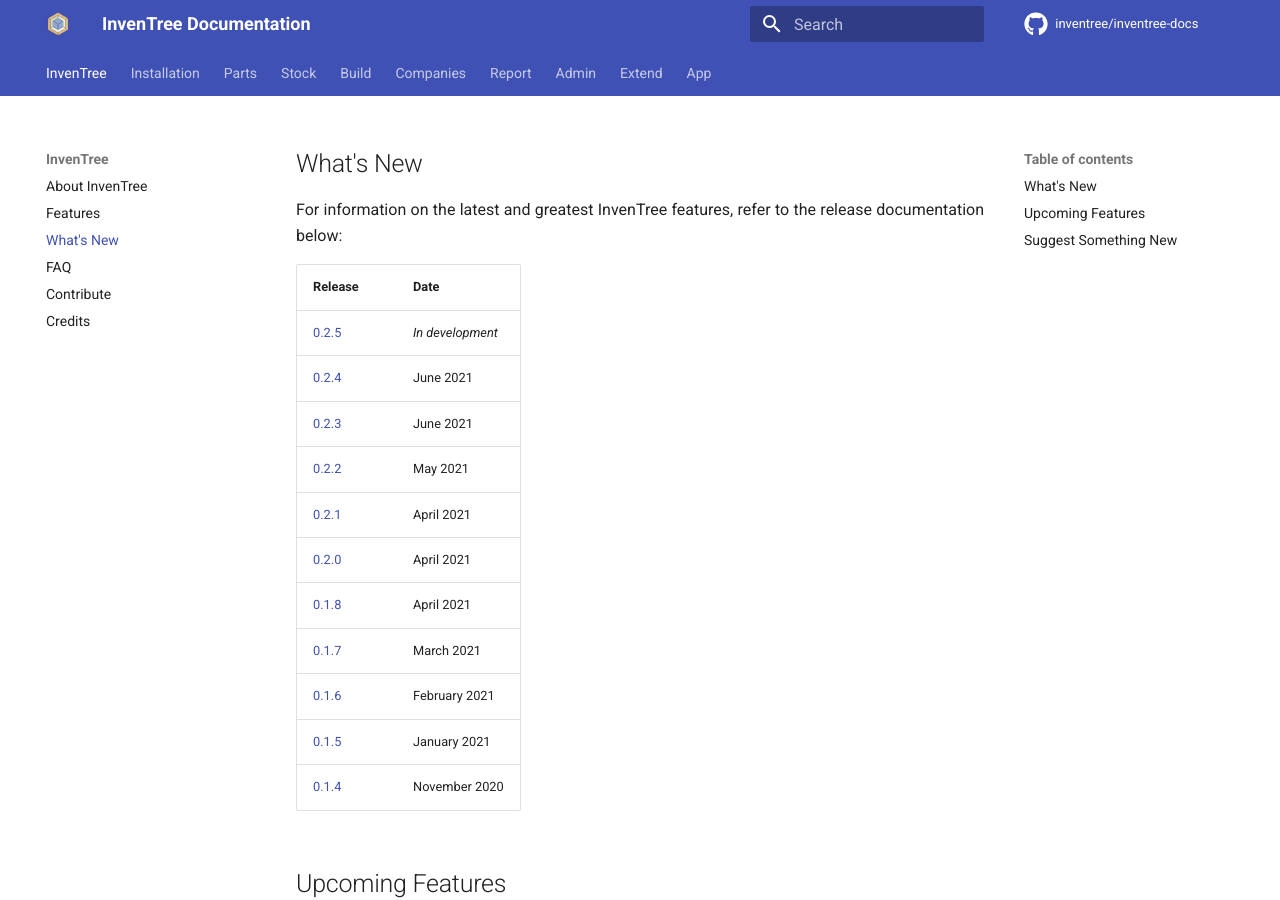
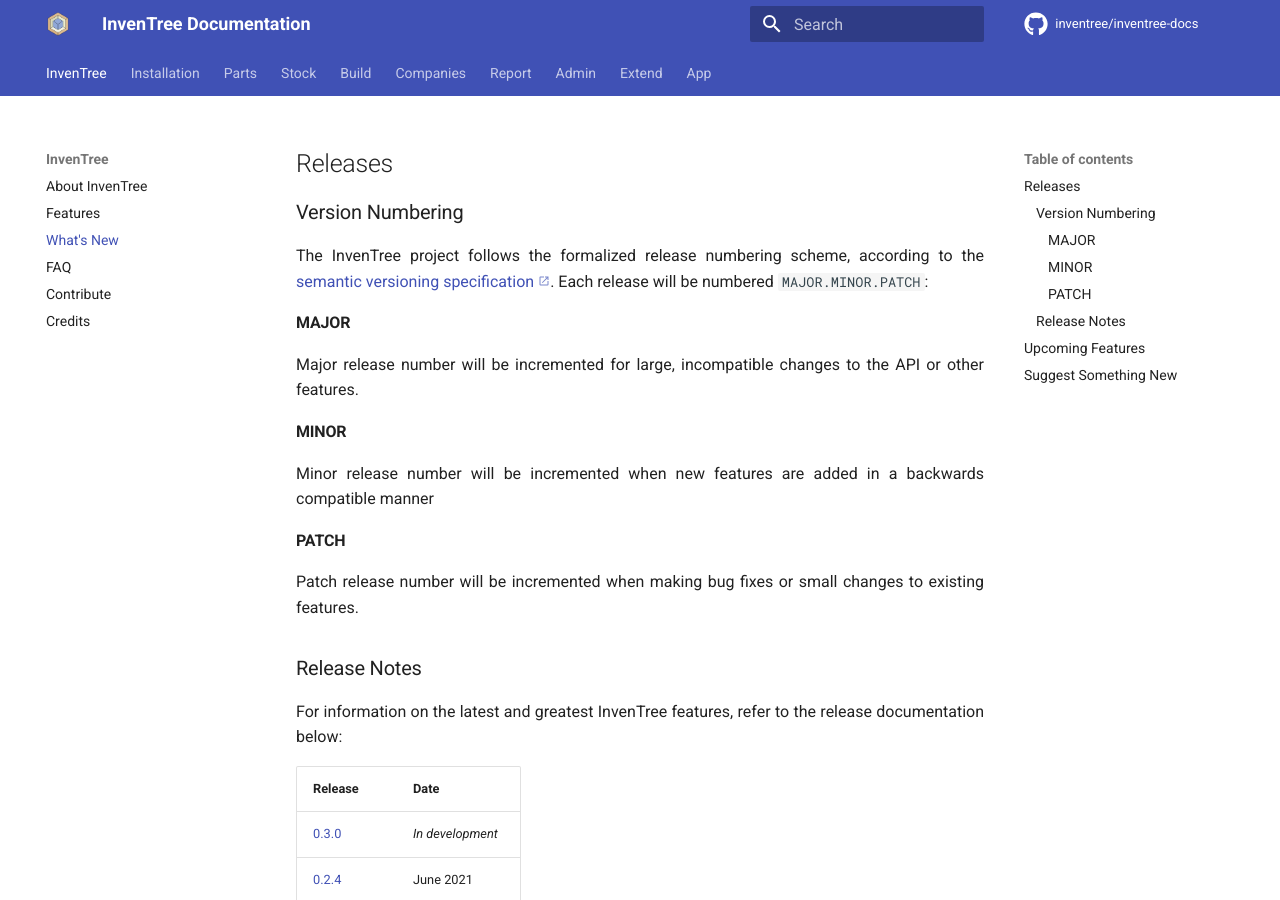
Before and after one commit to inventree/inventree-docs, an MkDocs documentation site: the page built from docs/releases/new.md, in a window 1280 px wide and 900 px high. Built offline with MkDocs 1.6.1 and Material for MkDocs 9.7.7, drawn with Linux system fonts in a browser that asks for light colours; a script that is not in the unit is left out; comment, search, counter and statistics services are not loaded.

Commit message:
Renamed 0.2.5 to 0.3.0 based on MD content, added generic info about version numbering on main page

```diff
--- a/docs/releases/new.md
+++ b/docs/releases/new.md
@@ -2,13 +2,31 @@
 title: What's New
 ---
 
-## What's New
+## Releases
+
+### Version Numbering
+
+The InvenTree project follows the formalized release numbering scheme, according to the [semantic versioning specification](https://semver.org/). Each release will be numbered `MAJOR.MINOR.PATCH`:
+
+#### MAJOR
+
+Major release number will be incremented for large, incompatible changes to the API or other features.
+
+#### MINOR
+
+Minor release number will be incremented when new features are added in a backwards compatible manner
+
+#### PATCH
+
+Patch release number will be incremented when making bug fixes or small changes to existing features.
+
+### Release Notes
 
 For information on the latest and greatest InvenTree features, refer to the release documentation below:
 
 | Release | Date |
 | ------- | ---- |
-| [0.2.5](./0.2.5.md) | *In development* |
+| [0.3.0](./0.3.0.md) | *In development* |
 | [0.2.4](./0.2.4.md) | June 2021 |
 | [0.2.3](./0.2.3.md) | June 2021 |
 | [0.2.2](./0.2.2.md) | May 2021 |
```
Also changed, not shown: docs/releases/0.3.0.md (renamed from docs/releases/0.2.5.md).
